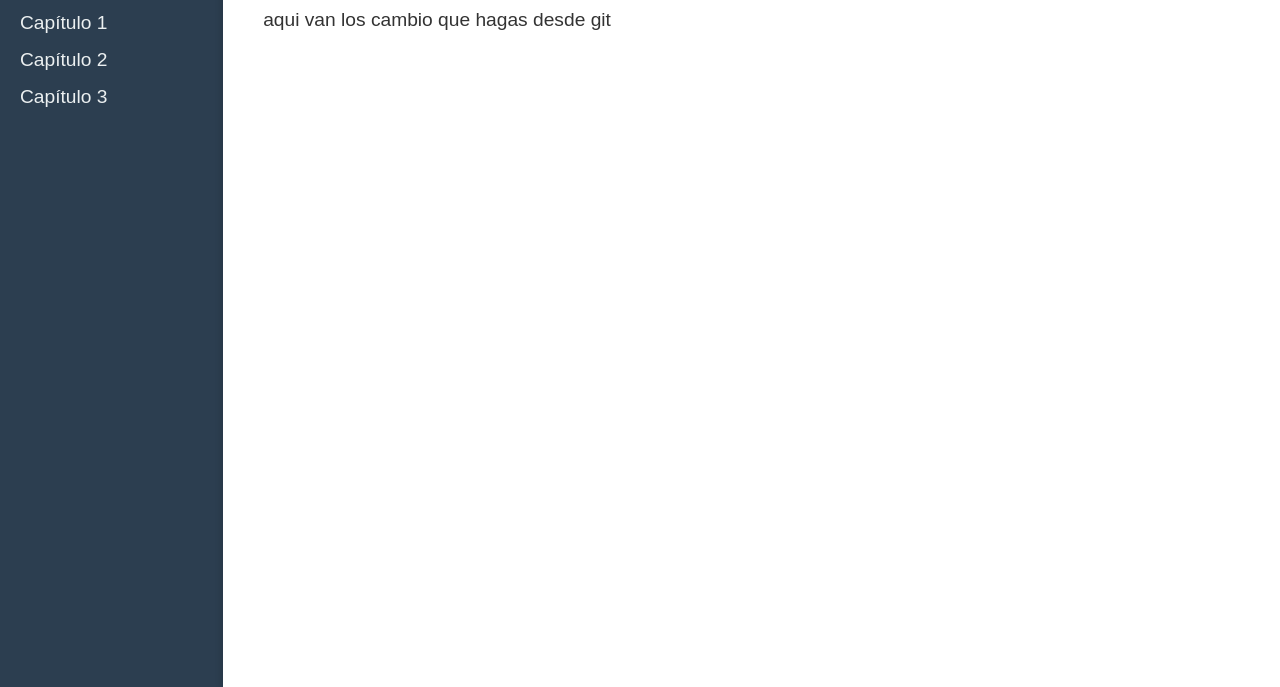
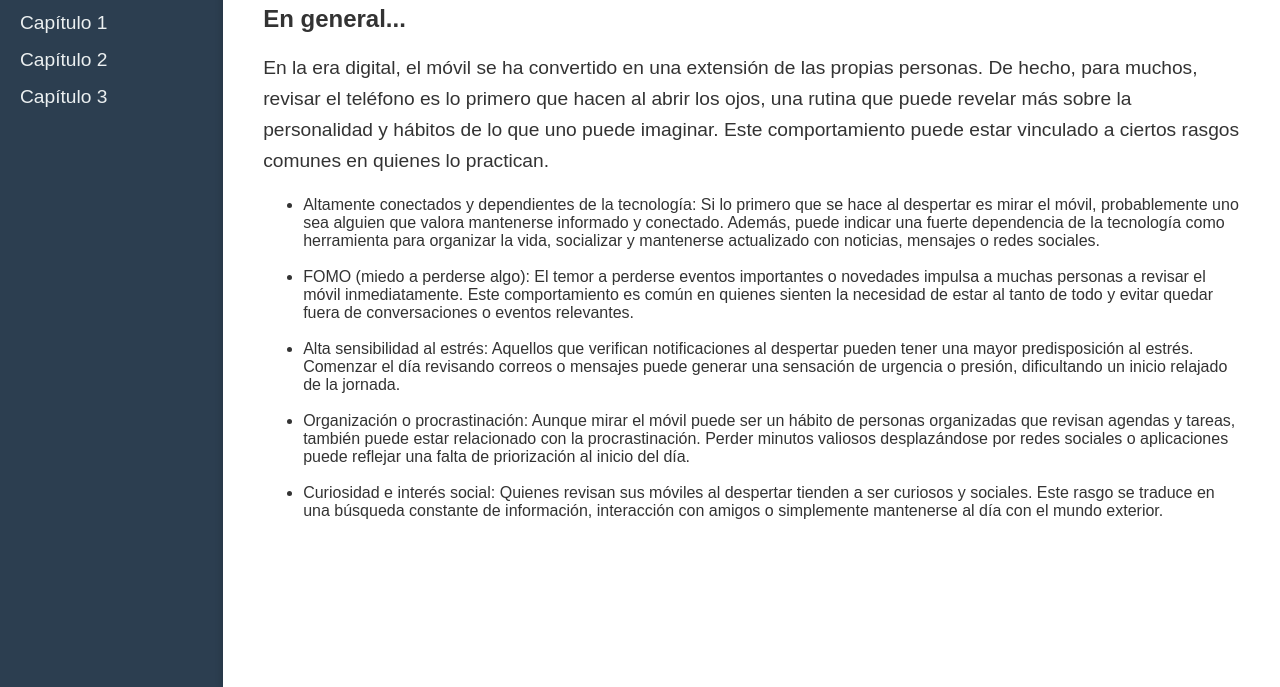
Before and after one commit to VariableBooleana/mi_proyecto_entornos, a plain HTML site: page capitulo1.html in a window 1280 px wide. Shown: the part 113-800 px from the top of the page. Drawn offline with Linux system fonts and the light colour scheme.

Commit message:
Update prueba1 de capitulo1.html
hola Jose estoy probando solo algo de contenido para ver conexiones, aunque he tenido que copiar y pegar mi código desde visual aqui a GitHub porque no he sabido como hacerlo desde Visual directamente, confirmame cualquier cosa, el contenido aún esta incompleto :s

```diff
--- a/capitulo1.html
+++ b/capitulo1.html
@@ -21,7 +21,24 @@
     </aside>
     <main class="content">
       <h1>Mañana de Caos</h1>
-      <p>aqui van los cambio que hagas desde git</p>
+      <h2>En general...</h2>
+        <article>
+            <p>En la era digital, el móvil se ha convertido en una extensión de las propias personas. De hecho, para muchos, revisar el teléfono es lo primero que hacen al abrir los ojos, una rutina que puede revelar más sobre la personalidad y hábitos de lo que uno puede imaginar. Este comportamiento puede estar vinculado a ciertos rasgos comunes en quienes lo practican.</p>
+            <ul>
+                <li>Altamente conectados y dependientes de la tecnología: Si lo primero que se hace al despertar es mirar el móvil, probablemente uno sea alguien que valora mantenerse informado y conectado. Además, puede indicar una fuerte dependencia de la tecnología como herramienta para organizar la vida, socializar y mantenerse actualizado con noticias, mensajes o redes sociales.</li>
+                <br>
+                <li>FOMO (miedo a perderse algo): El temor a perderse eventos importantes o novedades impulsa a muchas personas a revisar el móvil inmediatamente. Este comportamiento es común en quienes sienten la necesidad de estar al tanto de todo y evitar quedar fuera de conversaciones o eventos relevantes.</li>
+                <br>
+                <li>Alta sensibilidad al estrés: Aquellos que verifican notificaciones al despertar pueden tener una mayor predisposición al estrés. Comenzar el día revisando correos o mensajes puede generar una sensación de urgencia o presión, dificultando un inicio relajado de la jornada.</li>
+                <br>
+                <li>Organización o procrastinación: Aunque mirar el móvil puede ser un hábito de personas organizadas que revisan agendas y tareas, también puede estar relacionado con la procrastinación. Perder minutos valiosos desplazándose por redes sociales o aplicaciones puede reflejar una falta de priorización al inicio del día.</li>
+                <br>
+                <li>Curiosidad e interés social: Quienes revisan sus móviles al despertar tienden a ser curiosos y sociales. Este rasgo se traduce en una búsqueda constante de información, interacción con amigos o simplemente mantenerse al día con el mundo exterior.</li>
+                <br>
+            </ul>
+
+        </article>
+    </main>
     </main>
   </div>
 </body>
```
